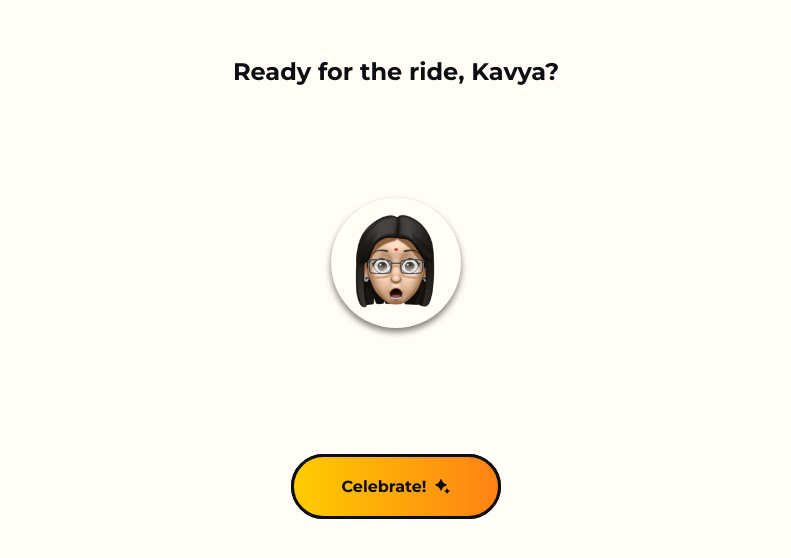
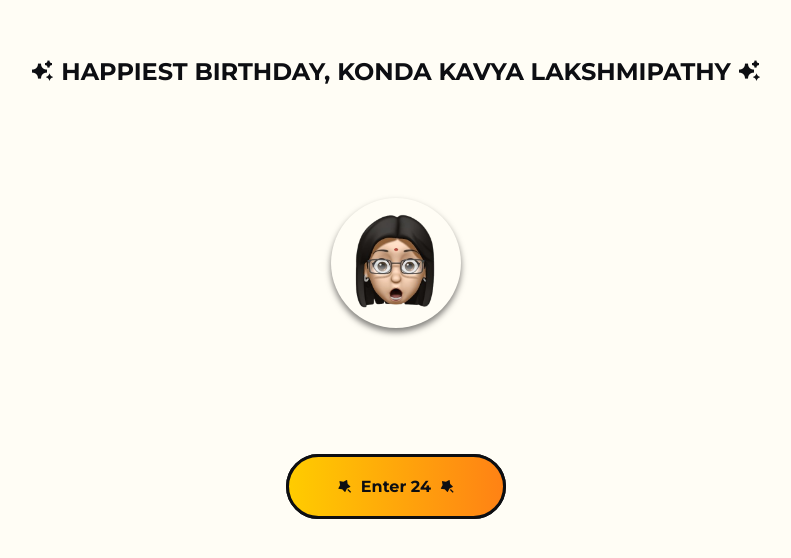
Before and after one commit to AbdulHakeem-FMAH/CelebButton, a plain HTML site: page index.html in a window 1280 px wide. Shown: the part 122-680 px from the top of the page, without its empty margins (244-1035 px from the left). Drawn offline with nearby package versions, Linux system fonts and the light colour scheme.

Commit message:
Update index.html

```diff
--- a/index.html
+++ b/index.html
@@ -21,14 +21,17 @@
 
       <!-- New Text -->
       <div class="ready-text">
-         Ready for the ride, Kavya?
+         <i class="ri-sparkling-fill"></i>
+         HAPPIEST BIRTHDAY, KONDA KAVYA LAKSHMIPATHY
+         <i class="ri-sparkling-fill"></i>
       </div>
 
       <!-- Button -->
-      <a href="https://abdulhakeem-fmah.github.io/Surprise/" class="button">
+      <a href="https://abdulhakeem-fmah.github.io/ProfileTip/" class="button">
          <div class="button__content">
-            <span class="button__text">Celebrate!</span>
-            <i class="ri-bard-fill"></i>
+            <i class="ri-magic-fill"></i>
+            <span class="button__text">Enter 24</span>
+            <i class="ri-magic-fill"></i>
 
             <div class="button__reflection-1"></div>
             <div class="button__reflection-2"></div>
```
